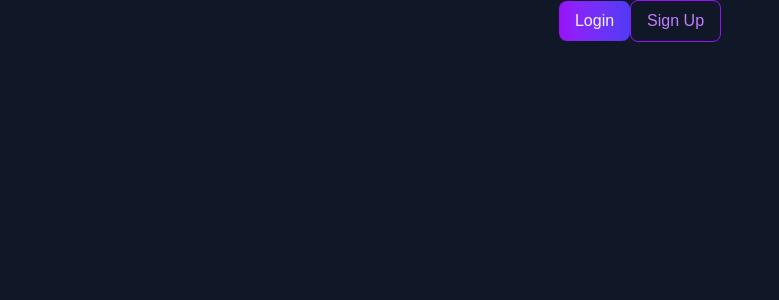
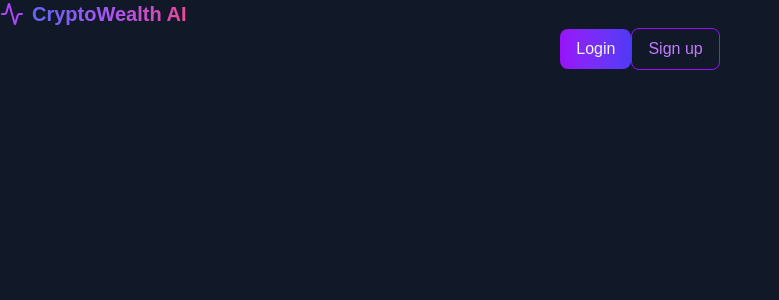
Before and after one commit to wealthforge-org/client-side, a React (Vite) app: page / in a window 1280 px wide. Shown: the top 300 px of the page, without its empty margins (0-779 px from the left). Built offline with nearby package versions, Linux system fonts and the light colour scheme.

Commit message:
Created a logo component and created some basic Ui Components

```diff
--- a/package.json
+++ b/package.json
@@ -11,6 +11,7 @@
   },
   "dependencies": {
     "@tailwindcss/vite": "^4.1.14",
+    "lucide-react": "^0.545.0",
     "react": "^19.1.1",
     "react-dom": "^19.1.1",
     "tailwindcss": "^4.1.14"
--- a/src/App.jsx
+++ b/src/App.jsx
@@ -1,13 +1,19 @@
 import { useState } from 'react'
-import './App.css'
+import './Styles/App.css'
+import Logo from './assets/Logo'
+import PrimaryButton from './Components/Ui/Buttons/PrimaryButton'
+import SecondaryButton from './Components/Ui/Buttons/SecondaryButton'
 
 function App() {
 
   return (
-    <div className='bg-gray-900 text-gray-100 min-h-screen'>
-      <div  class="fixed inset-0 -z-10"></div>
-      <button class="px-4 py-2 bg-gradient-to-r from-purple-600 to-indigo-600 rounded-lg hover:opacity-90 transition">Login</button>
-      <button class="px-4 py-2 border border-purple-600 text-purple-400 rounded-lg hover:bg-purple-900/30 transition">Sign Up</button>
+    <div className='bg-primary text-gray-100 min-h-screen'>
+
+      <div  className="fixed inset-0 -z-10"></div>
+      <Logo />
+      <PrimaryButton text="Login"/>
+      <SecondaryButton text="Sign up"/>
+
     </div>
   )
 }
--- /dev/null
+++ b/src/Components/Ui/Buttons/PrimaryButton.jsx
@@ -0,0 +1,11 @@
+import React from 'react'
+
+const PrimaryButton = ({text, className}) => {
+  return (
+    <button className={`px-4 py-2 bg-gradient-to-r from-purple-600 to-indigo-600 rounded-lg hover:opacity-90 transition ${className}`}>
+        {text}
+    </button>
+  )
+}
+
+export default PrimaryButton
--- /dev/null
+++ b/src/Components/Ui/Buttons/SecondaryButton.jsx
@@ -0,0 +1,9 @@
+import React from 'react'
+
+const SecondaryButton = ({text, className}) => {
+  return (
+    <button className={`px-4 py-2 border border-purple-600 text-purple-400 rounded-lg hover:bg-purple-900/30 transition ${className}`}>{text}</button>
+  )
+}
+
+export default SecondaryButton
--- a/src/Styles/index.css
+++ b/src/Styles/index.css
@@ -3,7 +3,7 @@
 
 
 @theme {
-  --color-primary: #1e3a8a;
+  --color-primary: #111827;
   --color-secondary: #25452B;
 }
 
--- /dev/null
+++ b/src/assets/Logo.jsx
@@ -0,0 +1,13 @@
+import React from 'react'
+import { Activity } from "lucide-react"
+
+const Logo = () => {
+    return (
+        <div className="flex items-center space-x-2">
+            <Activity className="text-purple-500"/>
+            <span className="text-xl font-bold gradient-text">CryptoWealth AI</span>
+        </div>
+    )
+}
+
+export default Logo
--- /dev/null
+++ b/src/layout/UserLayout.jsx
@@ -0,0 +1,11 @@
+import React from 'react'
+
+const UserLayout = () => {
+  return (
+    <div>
+
+    </div>
+  )
+}
+
+export default UserLayout
```
Also changed, not shown: src/Components/layout/Footer.jsx (added), src/Components/layout/Navbar.jsx (added), src/Styles/App.css (renamed from src/App.css), 1 other file (tests, documents, lock files or other folders).
